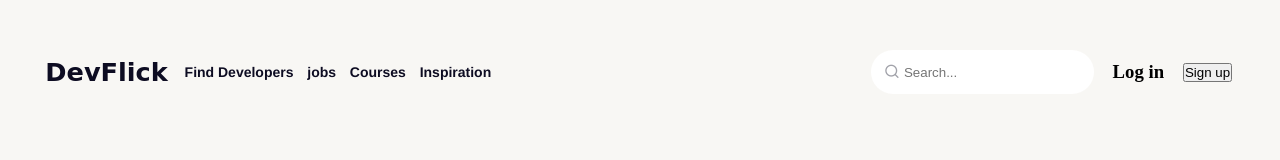
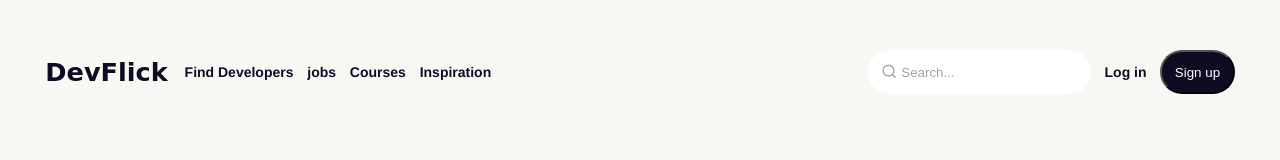
Before and after one commit to Kaashish1111/Developer-s-place, a plain HTML site: page index.html in a window 1280 px wide. Drawn offline with nearby package versions, Linux system fonts and the light colour scheme.

Commit message:
nav bar done

```diff
--- a/style.css
+++ b/style.css
@@ -96,3 +96,29 @@ body {
 #serach i{
     color: #A1A2A9;
 }
+.input-search::placeholder{
+    color: #A1A2A9;
+}
+#right-nav h3{
+    font-family: "Mona Sans", "Helvetica Neue", Helvetica, Arial, sans-serif;
+    font-size: 14px;
+    color: #0d0c22;
+    font-weight: 600;
+    font-style:normal;
+    font-variant:normal;
+    text-transform:none;
+    text-decoration:none solid rgb(13, 12, 34);
+    text-align:none solid rgb(13, 12, 34);
+    text-indent:0px;
+}
+
+#right-nav button{
+    background-color: #0D0C22;
+    color: #FFFFFF;
+    padding:1vw;
+    border-radius: 9999999px;
+}
+
+#right-nav button:hover{
+    background-color:#565564;
+}
```
